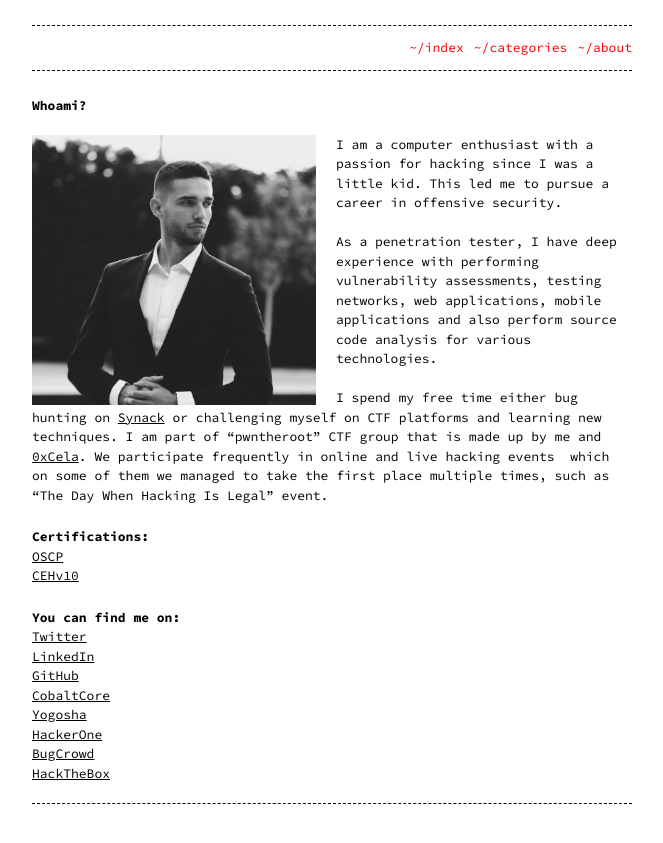
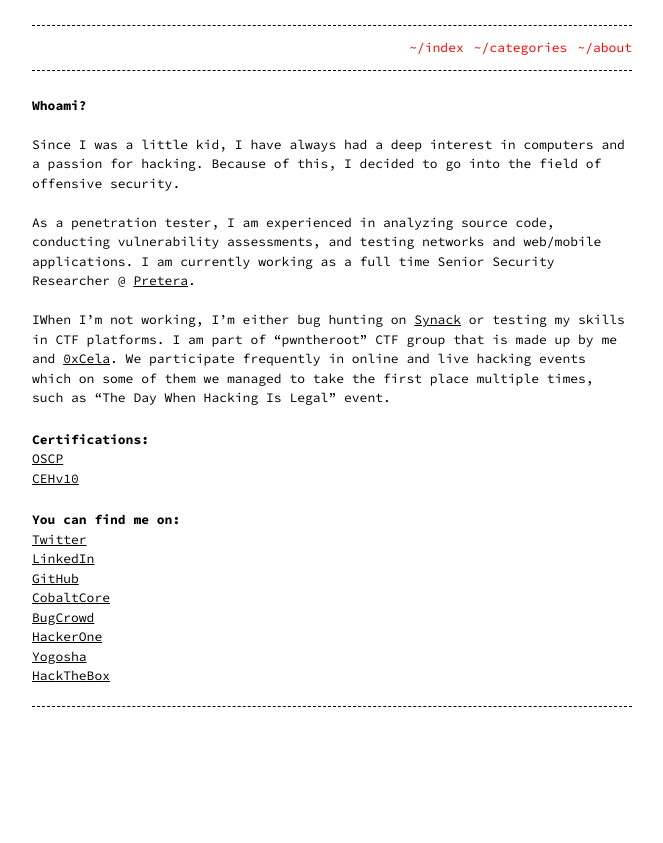
Before and after one commit to spenkk/spenkk.github.io, a Jekyll site: the page built from about.md, in a window 1280 px wide. Shown: the top 843 px of the page, without its empty margins (308-971 px from the left). Built offline with Jekyll 4.4.1, drawn with Linux system fonts in a browser that asks for light colours.

Commit message:
update about page

```diff
--- a/about.md
+++ b/about.md
@@ -7,11 +7,11 @@ permalink: /about/
 # Whoami?
 &nbsp;
 
-<img style="padding-right: 20px;" width="284" height="270" align="left" src="{{ site.baseurl }}/assets/images/profile.png">I am a computer enthusiast with a passion for hacking since I was a little kid. This led me to pursue a career in offensive security.
+Since I was a little kid, I have always had a deep interest in computers and a passion for hacking. Because of this, I decided to go into the field of offensive security.
 &nbsp;
-As a penetration tester, I have deep experience with performing vulnerability assessments, testing networks, web applications, mobile applications and also perform source code analysis for various technologies.
+As a penetration tester, I am experienced in analyzing source code, conducting vulnerability assessments, and testing networks and web/mobile applications. I am currently working as a full time Senior Security Researcher @ [Pretera](https://pretera.com/).
 &nbsp;
-I spend my free time either bug hunting on [Synack](https://www.synack.com/red-team/) or challenging myself on CTF platforms and learning new techniques. I am part of "pwntheroot" CTF group that is made up by me and [0xCela](https://twitter.com/0xcela). We participate frequently in online and live hacking events  which on some of them we managed to take the first place multiple times, such as "The Day When Hacking Is Legal" event.
+IWhen I'm not working, I'm either bug hunting on [Synack](https://www.synack.com/red-team/) or testing my skills in CTF platforms. I am part of "pwntheroot" CTF group that is made up by me and [0xCela](https://twitter.com/0xcela). We participate frequently in online and live hacking events  which on some of them we managed to take the first place multiple times, such as "The Day When Hacking Is Legal" event.
 
 # Certifications:
 
@@ -24,7 +24,7 @@ I spend my free time either bug hunting on [Synack](https://www.synack.com/red-t
 [LinkedIn](https://linkedin.com/in/arbensshala)
 [GitHub](https://github.com/spenkk)
 [CobaltCore](https://app.cobalt.io/ashala)
+[BugCrowd](https://bugcrowd.com/arbenn)
+[HackerOne](https://hackerone.com/arbenn)
 [Yogosha](https://app.yogosha.com/r/arbenn)
-[HackerOne](https://hackerone.com/arbenn)
-[BugCrowd](https://bugcrowd.com/arbenn)
 [HackTheBox](https://www.hackthebox.eu/profile/19869)
```
